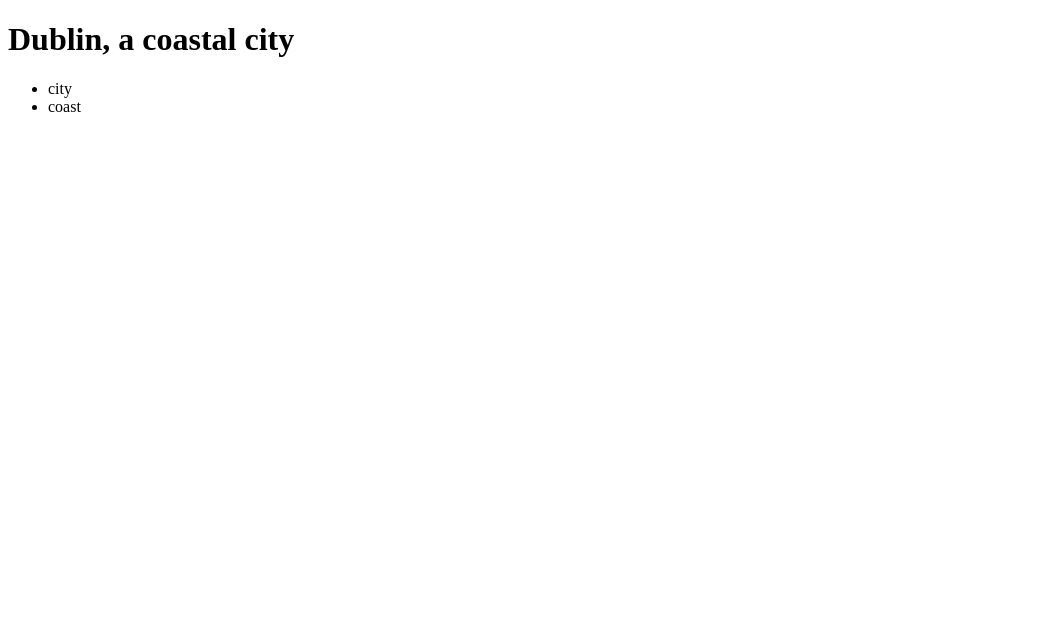
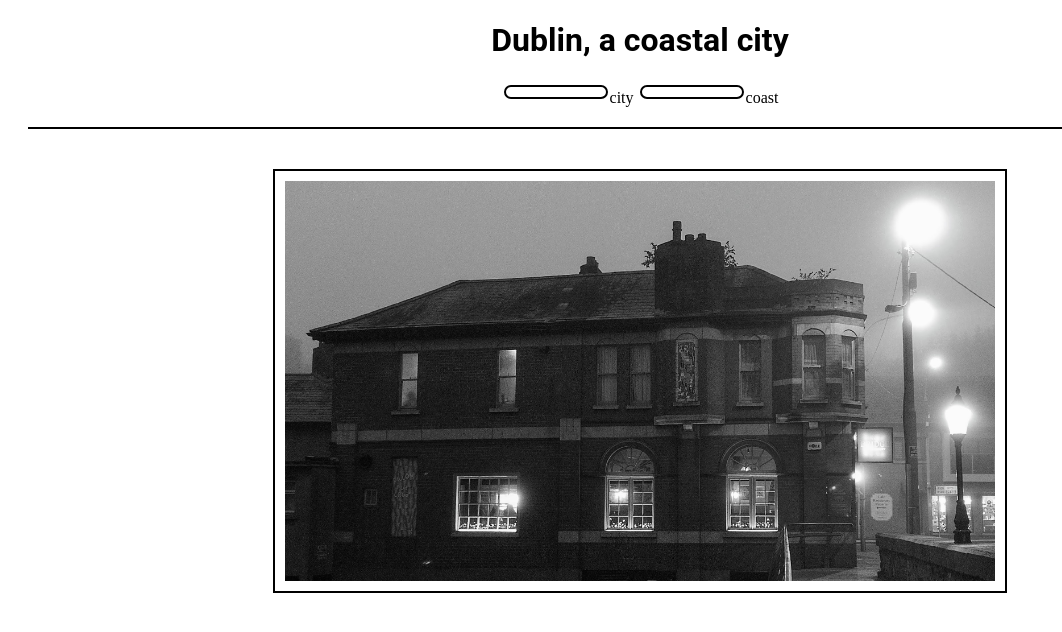
Before and after one commit to teamian27/dublinphotos, a plain HTML site: page index.html in a window 1280 px wide. Shown: the whole page, without its empty margins (0-1062 px from the left). Drawn offline with Linux system fonts and the light colour scheme.

Commit message:
feat: add images to the webpages

```diff
--- a/index.html
+++ b/index.html
@@ -4,6 +4,7 @@
     <meta charset="UTF-8">
     <meta http-equiv="X-UA-Compatible" content="IE=edge">
     <meta name="viewport" content="width=device-width, initial-scale=1.0">
+    <link rel="stylesheet" href="assets/css/style.css">
     <title>Dublin</title>
 </head>
 <body>
@@ -14,5 +15,11 @@
             <li><a href="coast.html"></a>coast</li>
         </ul>
     </nav>
+    <section>
+        <figure>
+            <img src="assets/images/city.jpg" alt="Dublin urban">
+        </figure>
+    </section>
+
 </body>
 </html>
```
Also changed, not shown: coast.html (+5 -0 lines), assets/images/beach.jpg (added), assets/images/city.jpg (added).
